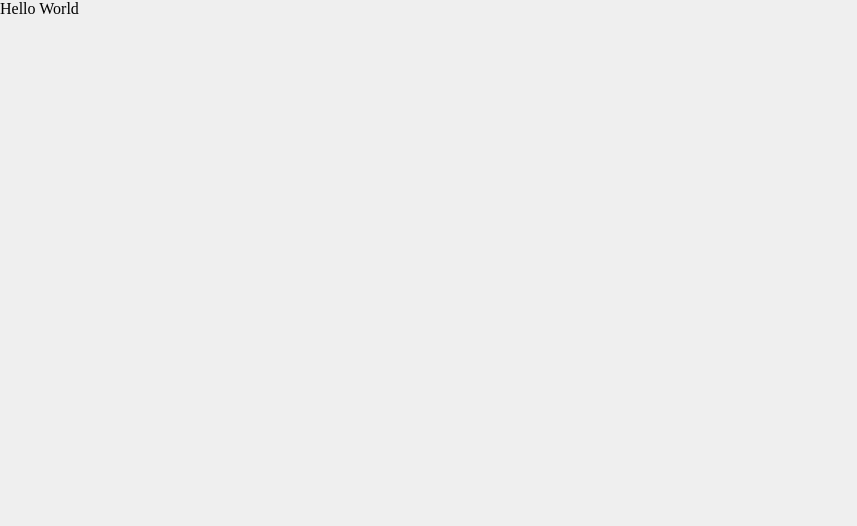
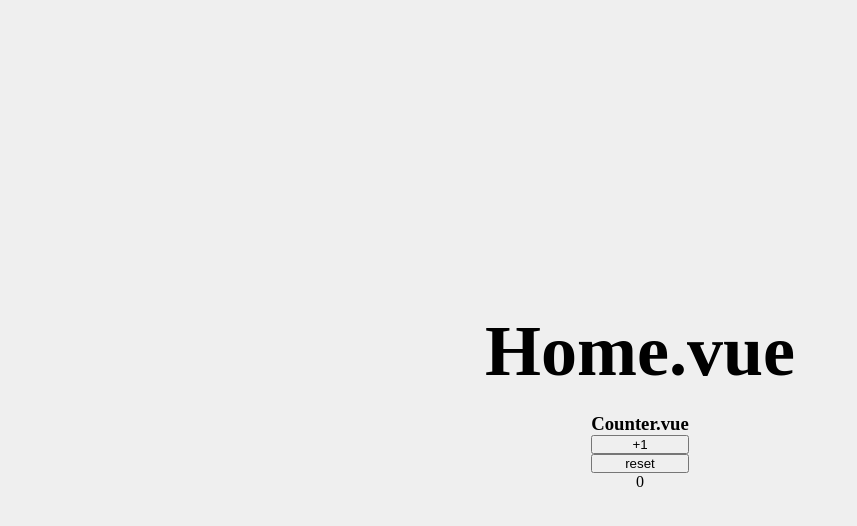
Before and after one commit to Andy-0414/vue-typescript-vite-template, a Vue app: page / in a window 1280 px wide. Shown: the top 526 px of the page, without its empty margins (0-857 px from the left). Built offline with nearby package versions, Linux system fonts and the light colour scheme.

Commit message:
Install piana & vue-router

```diff
--- a/package.json
+++ b/package.json
@@ -8,7 +8,9 @@
     "preview": "vite preview"
   },
   "dependencies": {
-    "vue": "^3.2.25"
+    "pinia": "^2.0.14",
+    "vue": "^3.2.25",
+    "vue-router": "^4.0.15"
   },
   "devDependencies": {
     "@vitejs/plugin-vue": "^2.3.3",
--- a/src/App.vue
+++ b/src/App.vue
@@ -1,9 +1,7 @@
-<script setup lang="ts">
-
-</script>
+<script setup lang="ts"></script>
 
 <template>
-	Hello World
+    <router-view />
 </template>
 
 <style lang="scss">
--- /dev/null
+++ b/src/components/Counter.vue
@@ -0,0 +1,29 @@
+<script setup lang="ts">
+import { useCounterStore } from "../stores/counter";
+
+const counterStore = useCounterStore();
+</script>
+
+<template>
+    <div class="counter">
+        <h3 class="counter__title">Counter.vue</h3>
+        <button class="counter__add" @click="counterStore.increment()">
+            +1
+        </button>
+        <button class="counter__add" @click="counterStore.$reset()">
+            reset
+        </button>
+        <span class="counter__number">
+            {{ counterStore.count }}
+        </span>
+    </div>
+</template>
+
+<style lang="scss" scoped>
+.counter {
+    display: flex;
+    flex-direction: column;
+
+    text-align: center;
+}
+</style>
--- a/src/main.ts
+++ b/src/main.ts
@@ -1,4 +1,6 @@
 import { createApp } from 'vue'
 import App from './App.vue'
+import router from './router'
+import { createPinia } from 'pinia'
 
-createApp(App).mount('#app')
+createApp(App).use(router).use(createPinia()).mount('#app')
--- /dev/null
+++ b/src/pages/Home.vue
@@ -0,0 +1,39 @@
+<script setup lang="ts">
+import Counter from "../components/Counter.vue";
+</script>
+
+<template>
+    <div class="home">
+        <h2 class="home__title">Home.vue</h2>
+        <div class="home__components">
+            <div class="home__components__item">
+                <Counter></Counter>
+            </div>
+        </div>
+    </div>
+</template>
+
+<style lang="scss" scoped>
+.home {
+    display: flex;
+    flex-direction: column;
+    justify-content: center;
+    align-items: center;
+
+    width: 100%;
+    height: 100%;
+
+    &__title {
+        font-size: 72px;
+        margin-bottom: 20px;
+    }
+
+    &__components {
+        display: flex;
+        flex-direction: column;
+
+        &__item {
+        }
+    }
+}
+</style>
--- /dev/null
+++ b/src/router.ts
@@ -0,0 +1,17 @@
+// src/router.ts
+import { createWebHistory, createRouter } from "vue-router";
+
+const routes = [
+  {
+	path: "/",
+	name: "Home",
+	component: () => import("./pages/Home.vue"),
+  },
+];
+
+const router = createRouter({
+  history: createWebHistory(),
+  routes,
+});
+
+export default router;
--- /dev/null
+++ b/src/stores/counter.ts
@@ -0,0 +1,14 @@
+import { defineStore } from "pinia";
+
+// useStore could be anything like useUser, useCart
+// the first argument is a unique id of the store across your application
+export const useCounterStore = defineStore("counterStore", {
+    state: () => ({
+        count: 0,
+    }),
+    actions: {
+        increment() {
+            this.count++;
+        },
+    },
+});
```
Also changed, not shown: 2 other files (tests, documents, lock files or other folders).
